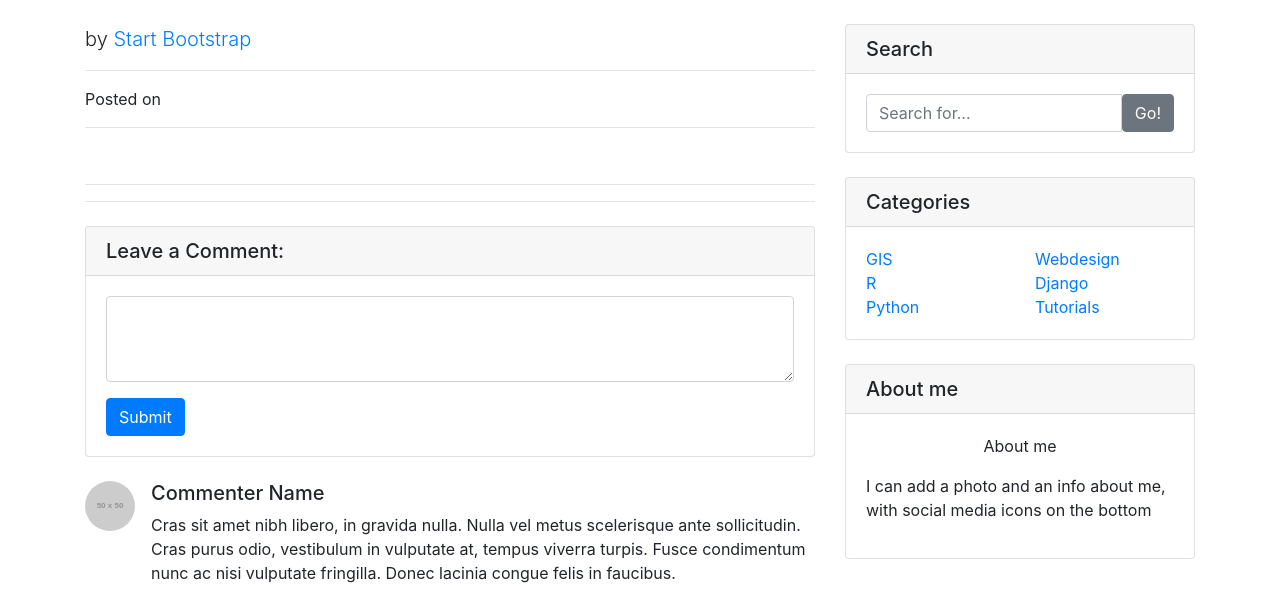
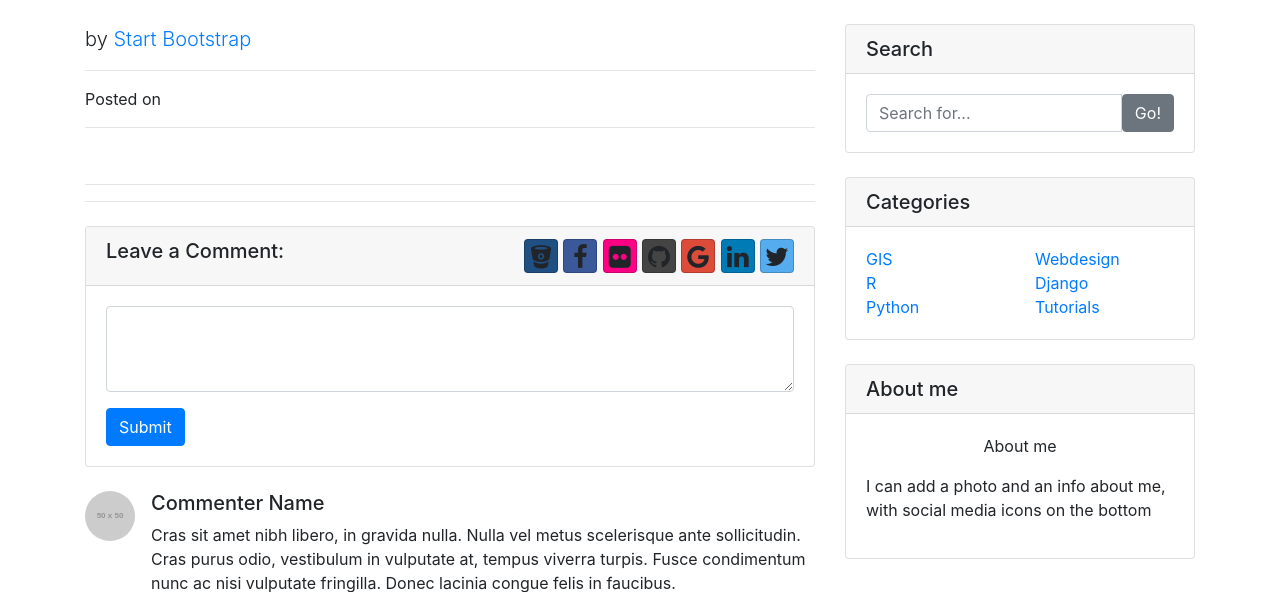
Before and after one commit to paulofpimenta/portifolio-website, a Django app: template blog/templates/blog/detail.html in a window 1280 px wide. Shown: the part 56-648 px from the top of the page. Run offline with Django 3.2, Linux system fonts and the light colour scheme; the template is opened without the code that fills it, so the values that code supplies are empty; grey boxes labelled with a size stand in for pictures from a placeholder-image service; some libraries are stand-ins or nearby versions.

Commit message:
Added social media buttons

```diff
--- a/blog/templates/blog/detail.html
+++ b/blog/templates/blog/detail.html
@@ -38,13 +38,25 @@
 
             <!-- Comments Form -->
             <div class="card my-4">
-                <h5 class="card-header">Leave a Comment:</h5>
+                <h5 class="card-header text-left" style="float:left" >Leave a Comment:
+                        <div class='text-right' style="float:right" >
+                            <a class="btn btn-social-icon btn-bitbucket" onclick=""><span class="fa fa-bitbucket"></span></a>
+                            <a class="btn btn-social-icon btn-facebook" onclick=""><span class="fa fa-facebook"></span></a>
+                            <a class="btn btn-social-icon btn-flickr" onclick=""><span class="fa fa-flickr"></span></a>
+                            <a class="btn btn-social-icon btn-github" onclick=""><span class="fa fa-github"></span></a>
+                            <a class="btn btn-social-icon btn-google" onclick=""><span class="fa fa-google"></span></a>
+                            <a class="btn btn-social-icon btn-linkedin" onclick=""><span class="fa fa-linkedin"></span></a>
+                            <a class="btn btn-social-icon btn-twitter" onclick=""><span class="fa fa-twitter"></span></a>
+                        </div>
+                    </h5>
+
                 <div class="card-body">
                     <form>
                         <div class="form-group">
                             <textarea class="form-control" rows="3"></textarea>
                         </div>
                         <button type="submit" class="btn btn-primary">Submit</button>
+
                     </form>
                 </div>
             </div>
```
